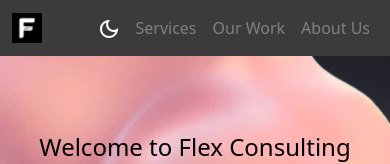
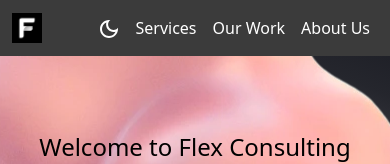
Before and after one commit to Flex-Consulting/Flex-Consulting.github.io, a React (Create React App) app: page / in a window 390 px wide. Shown: the top 164 px of the page. Built offline with nearby package versions, Linux system fonts and the light colour scheme.

Commit message:
navbar fixes

```diff
--- a/src/App.css
+++ b/src/App.css
@@ -27,9 +27,31 @@ html{
 .navbar-light .router-link{
   color: black !important;
 }
+.navbar-dark .router-link{
+  color: white !important;
+}
+.router-link-dark:hover{
+  color: lightgrey !important;
+}
+.router-link-light:hover{
+  color: rgb(84, 84, 84) !important;
+}
+@media only screen and (max-width: 600px) {
+  .navbar-light .router-link{
+    color: white !important;
+  }
 
-.navbar-dark .router-link{
-  color: grey !important;
+  .navbar-dark .router-link{
+    color: white !important;
+  }
+
+  #darkModeButton{
+    color: white !important;
+  }
+  .router-link-dark:hover{
+    color: lightgrey !important;
+  }
+
 }
 
 .router-link{
@@ -39,9 +61,6 @@ html{
   z-index: 1;
 }
 
-.router-link:hover{
-  color: white !important;
-}
 
 .our-nav{
   overflow: hidden;
--- a/src/App.js
+++ b/src/App.js
@@ -75,9 +75,9 @@ function App() {
             {showButton(!toggle)}
             </button>
             </>
-            <Nav.Link as={Link} to="/services" className="router-link">Services</Nav.Link>
-            <Nav.Link as={Link} to="/our-work" className="router-link">Our Work</Nav.Link>
-            <Nav.Link as={Link} to="/about" className="router-link">About Us</Nav.Link>
+            <Nav.Link as={Link} to="/services" className={`router-link router-link-${style}`}>Services</Nav.Link>
+            <Nav.Link as={Link} to="/our-work" className={`router-link router-link-${style}`}>Our Work</Nav.Link>
+            <Nav.Link as={Link} to="/about" className={`router-link router-link-${style}`}>About Us</Nav.Link>
           </Nav>
         </Navbar.Collapse>
         </Container>
--- a/src/pages/styles/Homepage.css
+++ b/src/pages/styles/Homepage.css
@@ -38,6 +38,7 @@
     }
     .our-nav{
       background-color: rgb(59, 59, 59) !important;
+      color:white;
       opacity: 1;
     }
     #testimonials h1{
```
